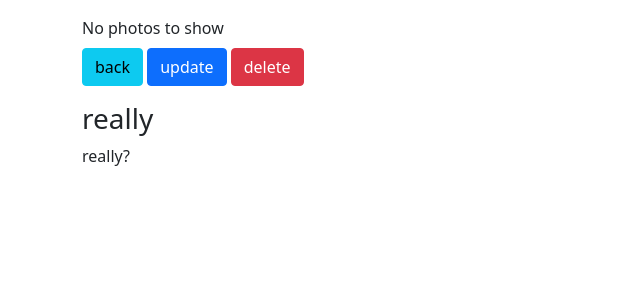
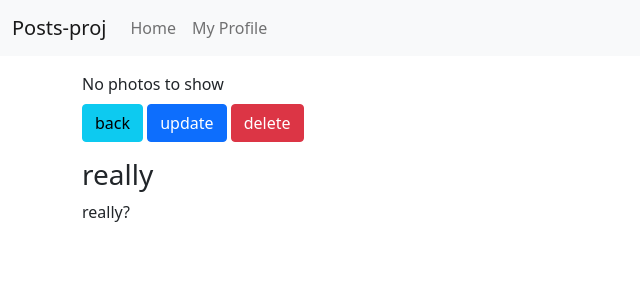
Before and after one commit to KimTisott/nad_a4, a Django app: page /12/ in a window 1280 px wide. Shown: the top 300 px of the page, without its empty margins (0-640 px from the left). Run offline with Django 5.2, Linux system fonts and the light colour scheme; a user stored in the database is signed in; data comes from the database, SQL or seed files in the repository; some libraries are stand-ins or nearby versions.

Commit message:
Applied some final touches to the project

```diff
--- a/src/posts/templates/posts/detail.html
+++ b/src/posts/templates/posts/detail.html
@@ -44,8 +44,8 @@
                 <div class="modal-footer">
                     <form id="delete-form">
                         {% csrf_token %}
-                            <button type="button" class="btn btn-danger" data-bs-dismiss="modal">close</button>
-                            <button type="submit" class="btn btn-success">delete</button>
+                        <button type="button" class="btn btn-danger" data-bs-dismiss="modal">close</button>
+                        <button type="submit" class="btn btn-success">delete</button>
                     </form>
                 </div>
             </div>
--- a/src/posts/templates/posts/main.html
+++ b/src/posts/templates/posts/main.html
@@ -19,7 +19,7 @@ posts
                     <button type="button" class="btn-close add-modal-close" data-bs-dismiss="modal" aria-label="Close"></button>
                 </div>
                 <div class="modal-body">
-                    <form id="post-form">
+                    <form id="post-form" autocomplete="off">
                         {% csrf_token %}
                         {{form|crispy}}
                         <div class="modal-footer">
--- a/src/posts/utils.py
+++ b/src/posts/utils.py
@@ -1,3 +1,4 @@
+from django.shortcuts import redirect
 from .models import Post
 from profiles.models import Profile
 from django.http import HttpResponse
@@ -12,6 +13,6 @@ def action_permission(func):
             return func(request, **kwargs)
         else:
             print('no')
-            return HttpResponse('access denied - you need to be the author of the post in order to delete it')
+            return redirect('posts:main-board')
 
     return wrapper
--- a/src/posts/views.py
+++ b/src/posts/views.py
@@ -1,4 +1,4 @@
-from django.shortcuts import render
+from django.shortcuts import redirect, render
 from .models import Post, Photo
 from django.http import JsonResponse, HttpResponse
 from .forms import PostForm
@@ -66,15 +66,17 @@ def load_post_data_view(request, num_posts):
 
 @login_required
 def post_detail_data_view(request, pk):
-    obj = Post.objects.get(pk=pk)
-    data = {
-        'id': obj.id,
-        'title': obj.title,
-        'body': obj.body,
-        'author': obj.author.user.username,
-        'logged_in': request.user.username,
-    }
-    return JsonResponse({'data': data})
+    if request.headers.get('x-requested-with') == 'XMLHttpRequest':
+        obj = Post.objects.get(pk=pk)
+        data = {
+            'id': obj.id,
+            'title': obj.title,
+            'body': obj.body,
+            'author': obj.author.user.username,
+            'logged_in': request.user.username,
+        }
+        return JsonResponse({'data': data})
+    return redirect('posts:main-board')
 
 @login_required
 def like_unlike_post(request):
@@ -88,6 +90,7 @@ def like_unlike_post(request):
             liked = True
             obj.liked.add(request.user)
         return JsonResponse({'liked': liked, 'count': obj.like_count})
+    return redirect('posts:main-board')
 
 @login_required
 @action_permission
@@ -103,6 +106,7 @@ def update_post(request, pk):
             'title': new_title,
             'body': new_body
         })
+    return redirect('posts:main-board')
 
 @login_required
 @action_permission
@@ -111,7 +115,7 @@ def delete_post(request, pk):
     if request.headers.get('x-requested-with') == 'XMLHttpRequest':
         obj.delete()
         return JsonResponse({'msg':'some message'})
-    return JsonResponse({'msg': 'access denied - ajax only'})
+    return redirect('posts:main-board')
 
 def image_upload_view(request):
     if request.method == 'POST':
--- a/src/templates/base.html
+++ b/src/templates/base.html
@@ -28,7 +28,7 @@
   </head>
   <body>
     {% include "navbar.html" %}
-    <div class="container mt-3">
+    <div class="container mt-3 mb-3">
         {% block content %}
         {% endblock content %}
     </div>
--- a/src/templates/navbar.html
+++ b/src/templates/navbar.html
@@ -0,0 +1,21 @@
+{% url 'posts:main-board' as path_to_home %}
+{% url 'profiles:my-profile' as path_to_my_profile %}
+
+<nav class="navbar navbar-expand-lg navbar-light bg-light">
+    <div class="container-fluid">
+        <a class="navbar-brand" href="{{path_to_home}}">Posts-proj</a>
+        <button class="navbar-toggler" type="button" data-bs-toggle="collapse" data-bs-target="#updateModal">
+            <span class="navbar-toggler-icon"></span>
+        </button>
+        <div class="collapse navbar-collapse" id="navbarNav">
+            <ul class="navbar-nav">
+                <li class="nav-item">
+                    <a class="nav-link {% if request.path == path_to_home %}active{% endif %}">Home</a>
+                </li>
+                <li class="nav-item">
+                    <a class="nav-link {% if request.path == path_to_my_profile %}active{% endif %}">My Profile</a>
+                </li>
+            </ul>
+        </div>
+    </div>
+</nav>
```
